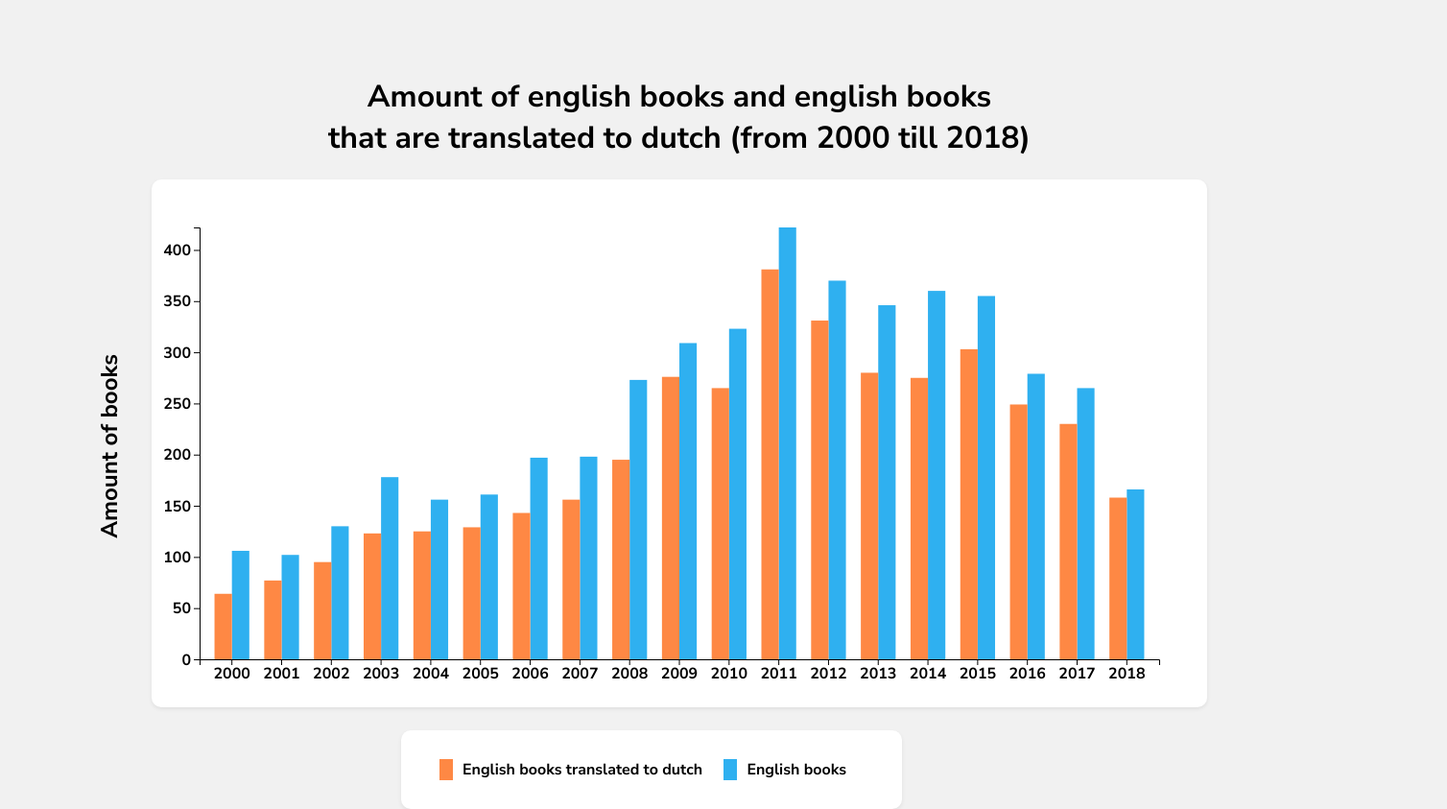
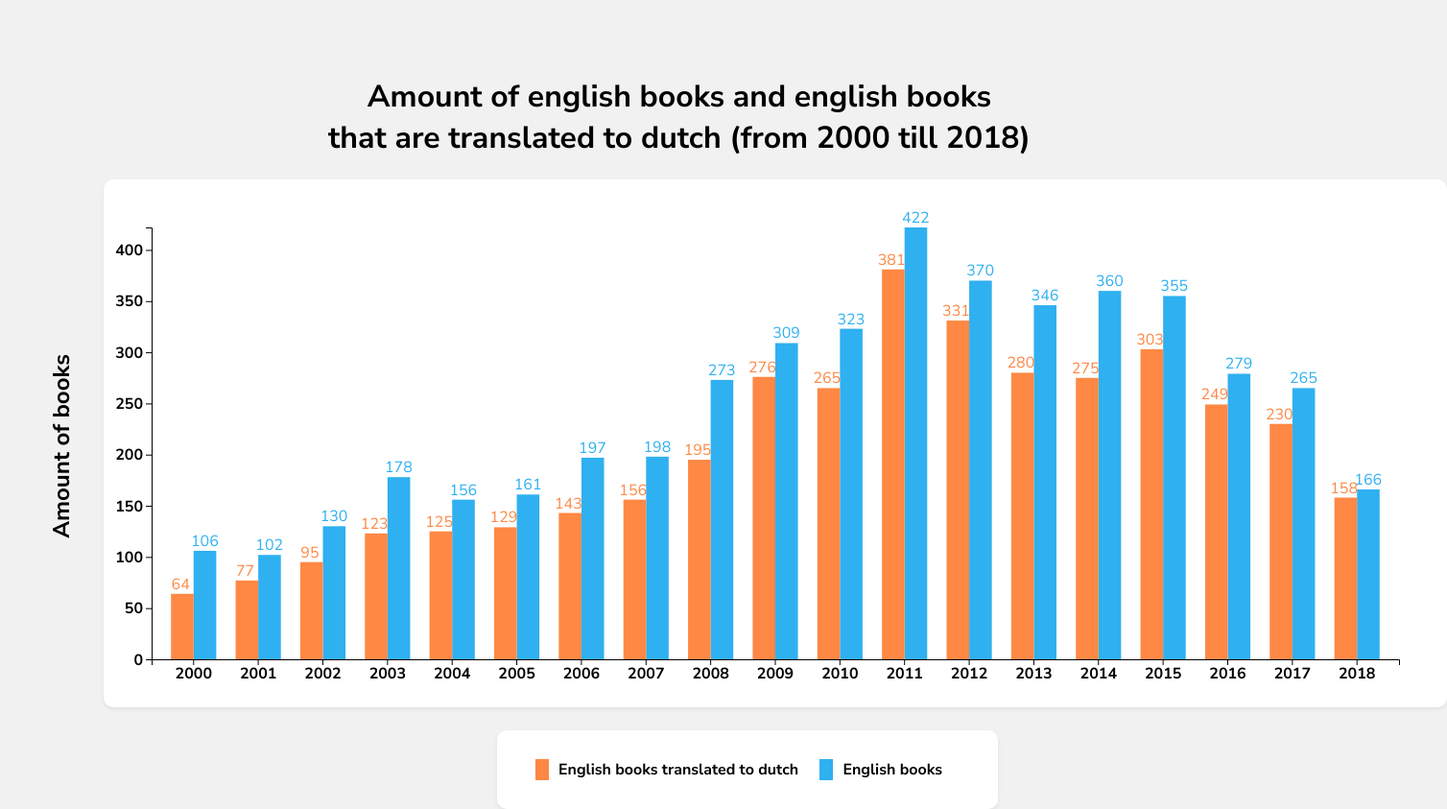
Before and after one commit to Mennauu/functional-programming, a plain HTML site: page index.html in a window 1280 px wide. Shown: the whole page at 96% size, 1508 px wide, since content can reach past the window. Drawn offline with nearby package versions, Linux system fonts and the light colour scheme.

Commit message:
added amounts to bars and made chart wider

```diff
--- a/index.html
+++ b/index.html
@@ -27,7 +27,7 @@
 
       // Set the dimensions and margins of the graph
       const margin = {top: 50, right: 50, bottom: 50, left: 50},
-      width = 1100- margin.left - margin.right,
+      width = 1400- margin.left - margin.right,
       height = 550 - margin.top - margin.bottom
 
       //  Set the ranges
@@ -67,13 +67,23 @@
         // add the bar
         svg.selectAll(".bar")
         	.data(data)
-        	.enter().append("rect")
+        .enter().append("rect")
         	.attr("class", "bar")
         	.attr("x", function(d) { return x(d.year)})
         	.attr("y", function(d) { return y(d.english)})
         	.attr("width", x.bandwidth() / 2)
         	.attr("height", function(d) { return height - y(d.english) })
           .attr("transform", "translate(" + x.bandwidth() / 2 + ")")
+
+        // add text to the bar
+        svg.selectAll("text.bar")
+          .data(data)
+        .enter().append("text")
+          .attr("class", "bar")
+          .attr("text-anchor", "middle")
+          .attr("x", function(d) { return x(d.year) + x.bandwidth() - 12 })
+          .attr("y", function(d) { return y(d.english) - 5; })
+          .text(function(d) { return d.english; });
 
         // add the second bar
         svg.selectAll(".bar2")
@@ -85,6 +95,15 @@
           .attr("width", x.bandwidth() / 2)
           .attr("height", function(d) { return height - y(d.englishToDutch) })
 
+        // add text to the second bar
+        svg.selectAll("text.bar2")
+          .data(data)
+        .enter().append("text")
+          .attr("class", "bar2")
+          .attr("text-anchor", "middle")
+          .attr("x", function(d) { return x(d.year) + 10 })
+          .attr("y", function(d) { return y(d.englishToDutch) - 5; })
+          .text(function(d) { return d.englishToDutch; });
       }
 
       // Get the data
--- a/style.css
+++ b/style.css
@@ -8,11 +8,12 @@ body {
 
 svg {
   background-color: #fff;
-  width: 1100px;
+  width: 1400px;
   height: 550px;
   display: inline-block;
   border-radius: 10px;
   box-shadow: 0 .125rem .25rem rgba(0,0,0,.075);
+  margin-left: 50px;
 }
 
 .wrapper {
@@ -30,7 +31,7 @@ svg {
   transform: rotate(270deg);
   position: absolute;
   top: 370px;
-  left: -40px;
+  left: -90px;
 }
 
 .right {
@@ -44,7 +45,7 @@ svg {
  font-size: 16px;
  position: absolute;
  bottom: -100px;
- left: 360px;
+ left: 460px;
 
 }
 
@@ -65,9 +66,16 @@ svg {
 
 .bar {
   fill: #2FB0F0;
+  transition: fill .5s;
+}
+
+.bar:hover {
+  fill: #0e87c3;
+  cursor: pointer;
 }
 
 .bar2 {
   fill: #FE8844;
   left: 20px;
+  background-color: #000;
 }
```
